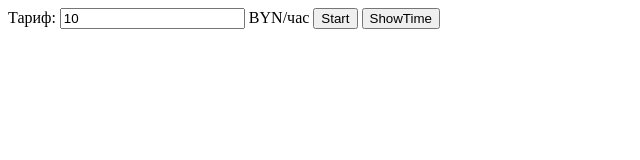
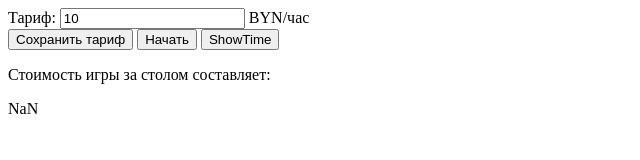
Before and after one commit to magerrrr/BilliardTimer, a plain HTML site: page index.html in a window 1280 px wide. Both pictures are taken after a click on the button "ShowTime". Shown: the whole page, without its empty margins (0-640 px from the left). Drawn offline with Linux system fonts and the light colour scheme.

Commit message:
add totalPrice

```diff
--- a/index.html
+++ b/index.html
@@ -5,11 +5,16 @@
 	<title>timer</title>
 </head>
 <body>
-Тариф: <input type="text" name="tarif" value="10" /> BYN/час
-<button onclick="resetStartTime()">Start</button>
-<button onclick="getTime()">ShowTime</button>
+Тариф: <input type="text" name="tarif" value="10" /> BYN/час <br>
+<input type="button" id="btn" value="Сохранить тариф">
 
-<p id="demo"></p>
+
+<button onclick="resetStartTime()">Начать</button>
+<button onclick="getMoney()">ShowTime</button>
+
+<p>Стоимость игры за столом составляет: <div id="result"></div></p>
+
+
 
 
 
--- a/script.js
+++ b/script.js
@@ -16,10 +16,10 @@ function getCurrentTime(){
 function getTime(){
 	var a = getCurrentTime() - startPlayingTime;
 	return a;
-	//document.getElementById("demo").InnerHTML =;
 }
 
 function getMoney(){
-	var m = getTime()/3600000*tarifPerHour;
-	return m;
+	var price = getTime()/3600000*tarifPerHour;
+	document.getElementById('result').innerHTML = price.toFixed(2);
+	return price;
 }
```
